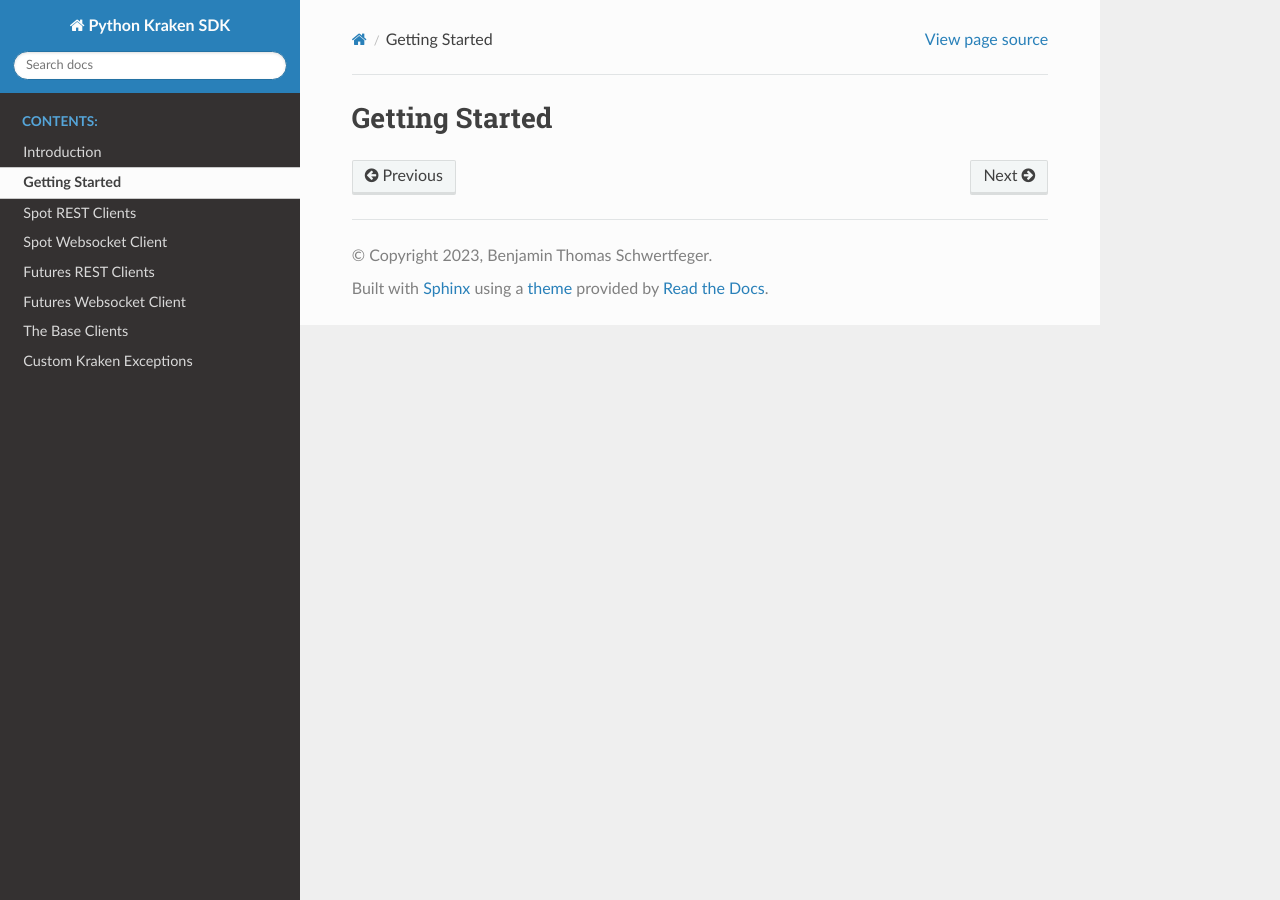
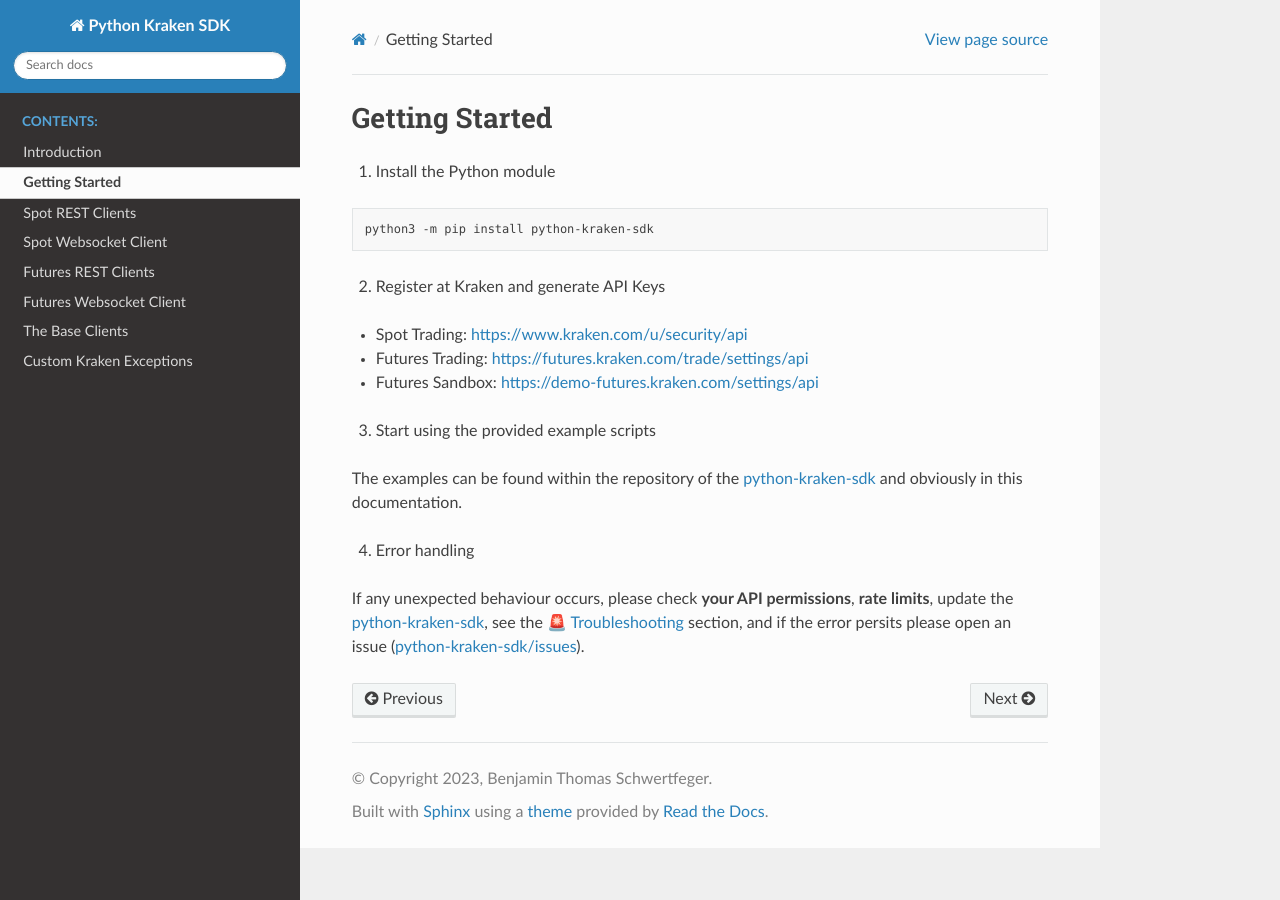
Before and after one commit to btschwertfeger/python-kraken-sdk, a Sphinx documentation site: the page built from docs/src/getting_started/getting_started.rst, in a window 1280 px wide. Built offline with Sphinx 7.4.7 and the Read the Docs theme 2.0.0, drawn with Linux system fonts in a browser that asks for light colours.

Commit message:
extended the documentation

```diff
--- a/docs/conf.py
+++ b/docs/conf.py
@@ -17,8 +17,14 @@
 copyright = "2023, Benjamin Thomas Schwertfeger"  # pylint: disable=redefined-builtin
 author = "Benjamin Thomas Schwertfeger"
 
+# to import the package
+sys.path.insert(0, os.path.abspath(".."))
 
-sys.path.insert(0, os.path.abspath(".."))
+# import links
+rst_epilog = ""
+# Read link all targets from file
+with open("links.rst", encoding="utf-8") as f:
+    rst_epilog += f.read()
 
 # -- General configuration ---------------------------------------------------
 # https://www.sphinx-doc.org/en/master/usage/configuration.html#general-configuration
@@ -29,22 +35,15 @@
     "sphinx.ext.intersphinx",
     "sphinx.ext.coverage",
     "sphinx.ext.napoleon",
+    "sphinx.ext.autosectionlabel",
 ]
 
 templates_path = ["_templates"]
-exclude_patterns = ["_build", "Thumbs.db", ".DS_Store"]
-
-# sphinx_reference_rename_mapping = {
-#     "kraken.spot.user.user.UserClient": "kraken.Spot.User",
-# }
+exclude_patterns = ["_build", "Thumbs.db", ".DS_Store", "links.rst"]
 
 
 def setup(app):
     """Run during the Sphinx building process"""
-    # from kraken.spot.user.user import UserClient
-
-    # UserClient.__module__ = "kraken.Spot.User"
-    # kraken.spot.user.user.UserClient.__name__ = "kraken.Spot.User"
 
 
 # -- Options for HTML output -------------------------------------------------
--- a/docs/index.rst
+++ b/docs/index.rst
@@ -3,15 +3,19 @@
    You can adapt this file completely to your liking, but it should at least
    contain the root `toctree` directive.
 
+
 Welcome to Python Kraken SDK's documentation!
 =============================================
 
+|GitHub badge| |License badge| |PyVersions badge| |Downloads badge|
+|CodeQL badge| |CI/CD badge| |codecov badge|
+|Release date badge| |Release version badge| |DOI badge|
 
 .. toctree::
    :maxdepth: 2
    :caption: Contents:
 
-   src/introduction/introduction.rst
+   src/introduction.rst
    src/getting_started/getting_started.rst
    src/spot/spot_rest.rst
    src/spot/spot_websocket.rst
--- a/docs/src/getting_started/getting_started.rst
+++ b/docs/src/getting_started/getting_started.rst
@@ -1,2 +1,23 @@
 Getting Started
 ===============
+
+1. Install the Python module
+
+.. code-block:: bash
+
+    python3 -m pip install python-kraken-sdk
+
+
+2. Register at Kraken and generate API Keys
+
+- Spot Trading: https://www.kraken.com/u/security/api
+- Futures Trading: https://futures.kraken.com/trade/settings/api
+- Futures Sandbox: https://demo-futures.kraken.com/settings/api
+
+3. Start using the provided example scripts
+
+The examples can be found within the repository of the `python-kraken-sdk`_ and obviously in this documentation.
+
+4. Error handling
+
+If any unexpected behaviour occurs, please check **your API permissions**, **rate limits**, update the `python-kraken-sdk`_, see the :ref:`section-troubleshooting` section, and if the error persits please open an issue (`python-kraken-sdk/issues`_).
```
Also changed, not shown: docs/links.rst (added, +37 -0 lines), docs/src/base_api/base_api.rst (+6 -1 lines), docs/src/introduction.rst (added, +57 -0 lines), docs/src/introduction/introduction.rst (deleted, +0 -17 lines).
